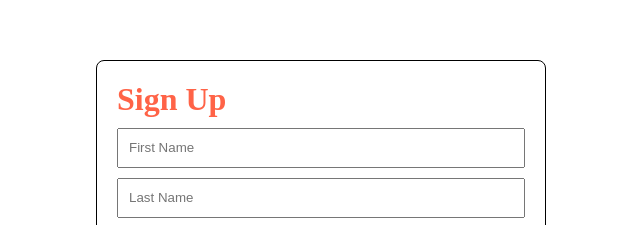
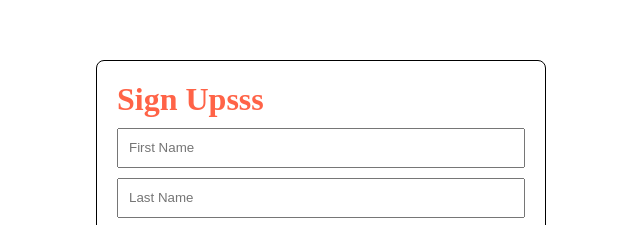
Before and after one commit to julitex19/HTML-Basics, a plain HTML site: page index.html in a window 1280 px wide. Shown: the part 151-376 px from the top of the page, 319-959 px from the left. Drawn offline with Linux system fonts and the light colour scheme.

Commit message:
I changed some text

```diff
--- a/index.html
+++ b/index.html
@@ -10,7 +10,7 @@
   <body>
     <div class="container">
       <form>
-        <h1>Sign Up</h1>
+        <h1>Sign Upsss</h1>
         <input id="fname" type="text" placeholder="First Name" />
         <input id="lname" type="text" placeholder="Last Name" />
         <input id="phone" type="number" placeholder="Phone Number" />
```
Also changed, not shown: test1.html (+1 -1 lines).
